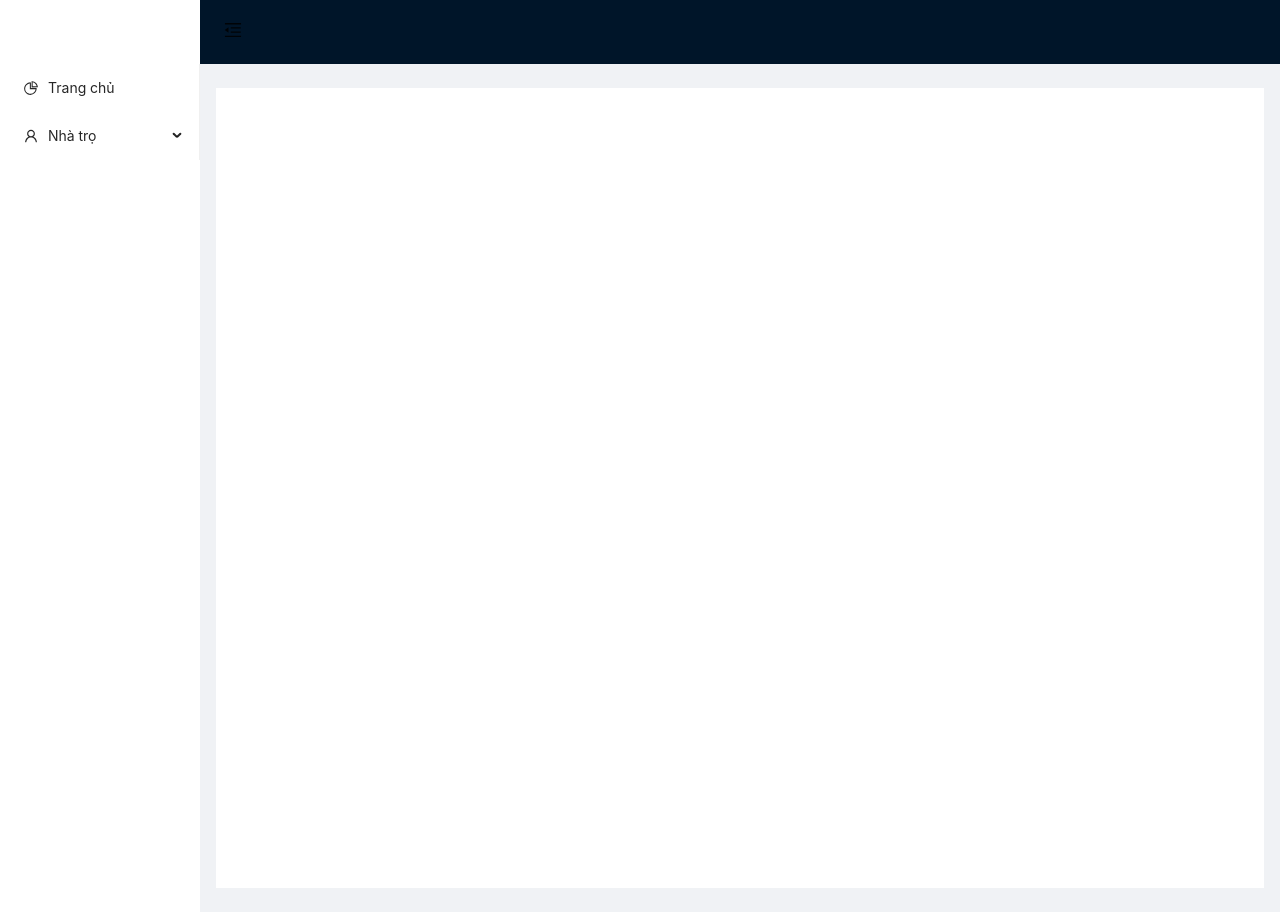
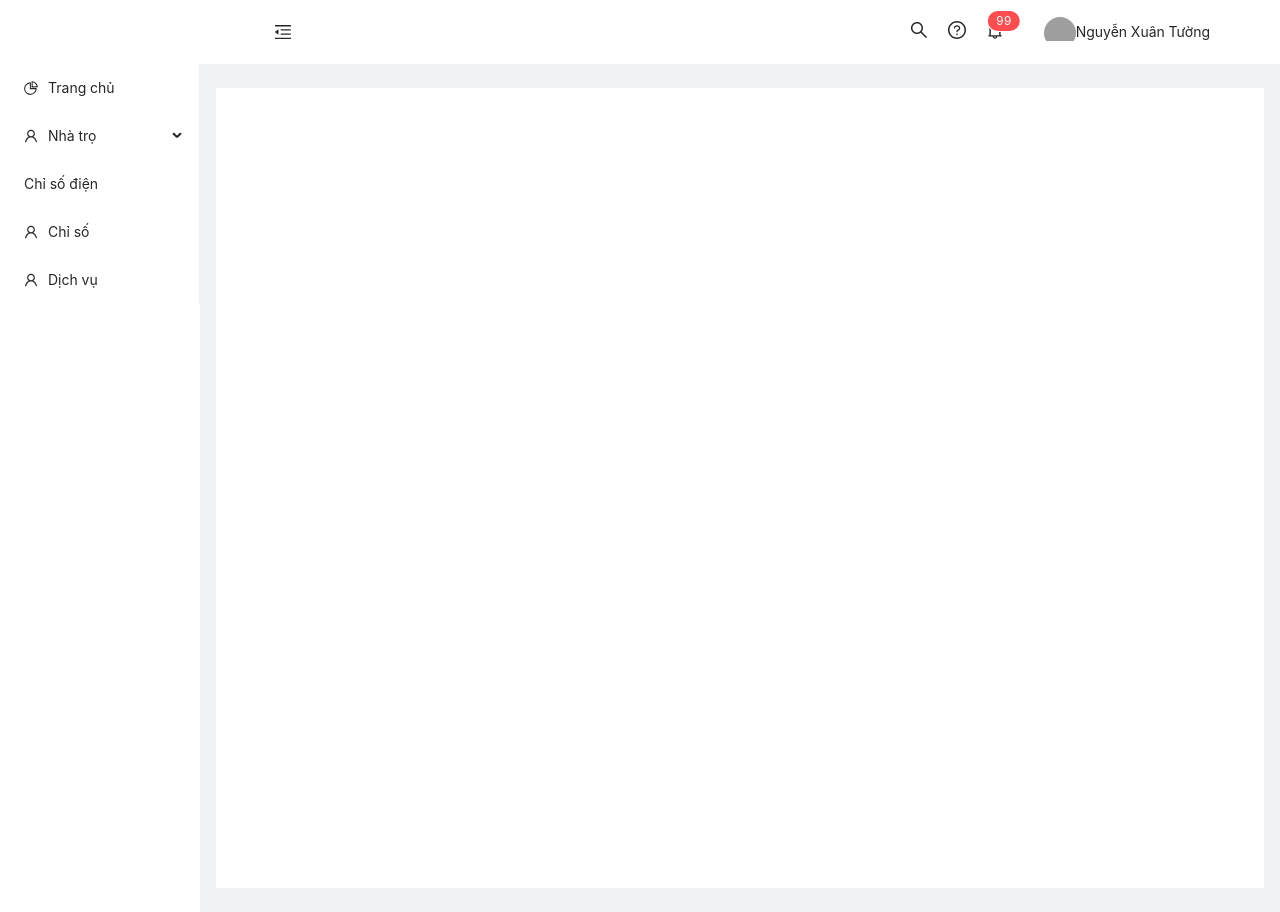
Before and after one commit to tung910/quan-ly-nha-tro-fe, a React (Vite) app: page / in a window 1280 px wide. Built offline with nearby package versions, Linux system fonts and the light colour scheme; grey boxes are pictures that could not be loaded.

Commit message:
QLNTF-7 feat header

```diff
--- /dev/null
+++ b/src/layout/header/Header.module.scss
@@ -0,0 +1,17 @@
+.header {
+    background: #fff !important;
+    display: flex;
+    justify-content: space-between;
+    align-items: center;
+}
+.trigger {
+    padding: 0 24px;
+    font-size: 18px;
+    line-height: 64px;
+    cursor: pointer;
+    transition: color 0.3s;
+}
+
+.trigger:hover {
+    color: #1890ff;
+}
--- /dev/null
+++ b/src/layout/header/index.tsx
@@ -0,0 +1,99 @@
+import {
+    MenuUnfoldOutlined,
+    MenuFoldOutlined,
+    SearchOutlined,
+    QuestionCircleOutlined,
+    BellOutlined,
+} from '@ant-design/icons';
+import { Avatar, Badge, Dropdown, Image, Layout, Menu } from 'antd';
+import classNames from 'classnames/bind';
+import React from 'react';
+import styles from './Header.module.scss';
+const cx = classNames.bind(styles);
+
+const { Header: HeaderAntd } = Layout;
+
+const menu = (
+    <Menu
+        items={[
+            {
+                key: '1',
+                label: (
+                    <a
+                        target='_blank'
+                        rel='noopener noreferrer'
+                        href='https://www.antgroup.com'
+                    >
+                        Thông tin tài khoản
+                    </a>
+                ),
+            },
+            {
+                key: '2',
+                label: (
+                    <a
+                        target='_blank'
+                        rel='noopener noreferrer'
+                        href='https://www.antgroup.com'
+                    >
+                        Đổi mật khẩu
+                    </a>
+                ),
+            },
+            {
+                key: '3',
+                label: (
+                    <a
+                        target='_blank'
+                        rel='noopener noreferrer'
+                        href='https://www.antgroup.com'
+                    >
+                        Đăng xuất
+                    </a>
+                ),
+            },
+        ]}
+    />
+);
+interface HeaderProps {
+    collapsed: boolean;
+    setCollapsed: React.Dispatch<React.SetStateAction<boolean>>;
+}
+const Header = ({ collapsed, setCollapsed }: HeaderProps) => {
+    return (
+        <HeaderAntd className={cx('header')}>
+            {React.createElement(
+                collapsed ? MenuUnfoldOutlined : MenuFoldOutlined,
+                {
+                    className: cx('trigger'),
+                    onClick: () => setCollapsed(!collapsed),
+                }
+            )}
+            <div>
+                <SearchOutlined style={{ fontSize: 18, marginRight: 20 }} />
+                <QuestionCircleOutlined
+                    style={{ fontSize: 18, marginRight: 20 }}
+                />
+                <Badge count={99} style={{ marginRight: 20 }}>
+                    <BellOutlined style={{ fontSize: 18, marginRight: 20 }} />
+                </Badge>
+                <Dropdown overlay={menu}>
+                    <Avatar
+                        style={{ marginLeft: 20 }}
+                        src={
+                            <Image
+                                src='https://joeschmoe.io/api/v1/random'
+                                style={{ width: 32 }}
+                            />
+                        }
+                    />
+                </Dropdown>
+                <span style={{ marginRight: 20, textAlign: 'center' }}>
+                    Nguyễn Xuân Tường
+                </span>
+            </div>
+        </HeaderAntd>
+    );
+};
+
+export default Header;
--- a/src/layout/main-layout/Dashboard.module.scss
+++ b/src/layout/main-layout/Dashboard.module.scss
@@ -1,17 +1,3 @@
-.trigger {
-    padding: 0 24px;
-    font-size: 18px;
-    line-height: 64px;
-    cursor: pointer;
-    transition: color 0.3s;
-}
-
-.trigger:hover {
-    color: #1890ff;
-}
 .wrapper {
     background: #fff;
 }
-.header {
-    background: #fff;
-}
--- a/src/layout/main-layout/index.tsx
+++ b/src/layout/main-layout/index.tsx
@@ -1,13 +1,14 @@
-import styles from './Dashboard.module.scss';
-import { MenuUnfoldOutlined, MenuFoldOutlined } from '@ant-design/icons';
 import { Layout } from 'antd';
+import { Outlet } from 'react-router-dom';
 import React, { useState } from 'react';
 import classNames from 'classnames/bind';
+
 import Navbar from '../navbar';
-import { Outlet } from 'react-router-dom';
+import Header from '../header';
+import styles from './Dashboard.module.scss';
+
 const cx = classNames.bind(styles);
-
-const { Header, Content, Sider } = Layout;
+const { Content, Sider } = Layout;
 
 const MainLayout: React.FC = () => {
     const [collapsed, setCollapsed] = useState(false);
@@ -23,15 +24,10 @@ const MainLayout: React.FC = () => {
                 <Navbar />
             </Sider>
             <Layout>
-                <Header className={cx('header')} style={{ padding: 0 }}>
-                    {React.createElement(
-                        collapsed ? MenuUnfoldOutlined : MenuFoldOutlined,
-                        {
-                            className: cx('trigger'),
-                            onClick: () => setCollapsed(!collapsed),
-                        }
-                    )}
-                </Header>
+                <Header
+                    collapsed={collapsed}
+                    setCollapsed={setCollapsed}
+                ></Header>
                 <Content
                     className={cx('wrapper')}
                     style={{
--- a/src/layout/navbar/index.tsx
+++ b/src/layout/navbar/index.tsx
@@ -26,6 +26,9 @@ const itemsMenu: MenuItem[] = [
     getItem('Nhà trọ', 'nha-tro', <UserOutlined />, [
         getItem('Phòng trọ', 'phong-tro'),
     ]),
+    getItem('Chỉ số điện', 'nha-tro'),
+    getItem('Chỉ số', 'nha-tro', <UserOutlined />),
+    getItem('Dịch vụ', 'nha-tro', <UserOutlined />),
 ];
 const Navbar = () => {
     return (
```
